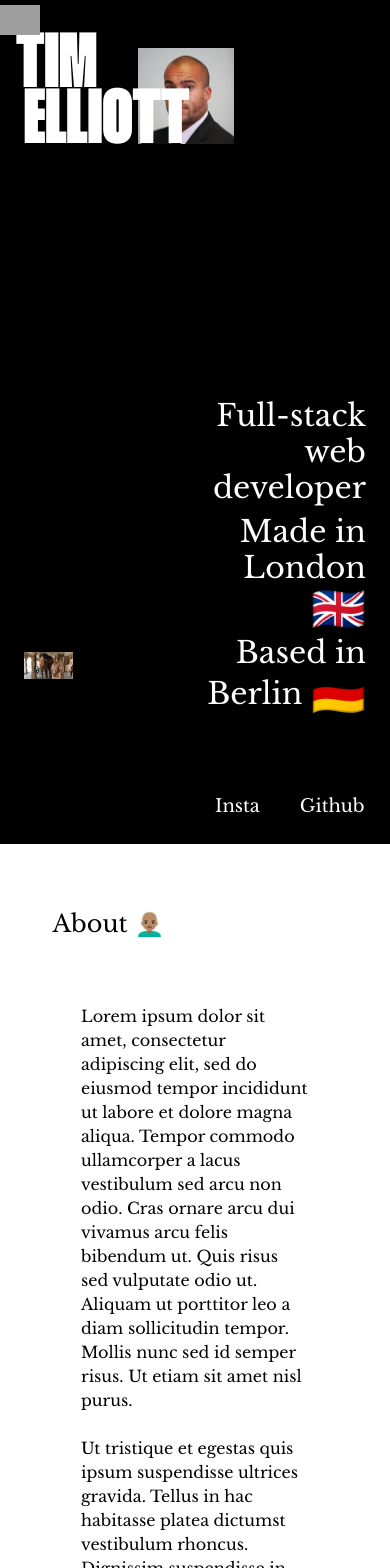
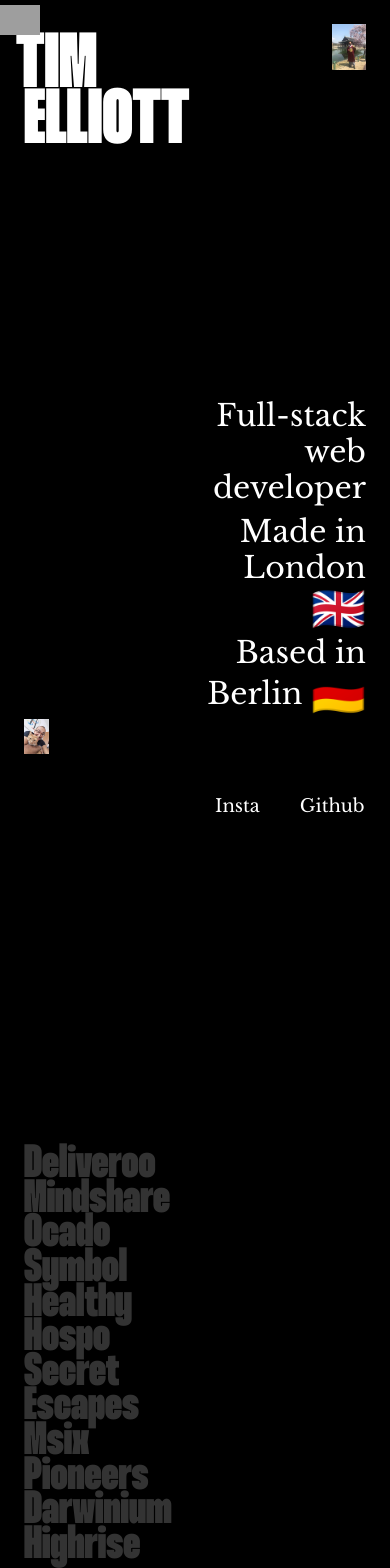
Before and after one commit to telliott22/teweb.dev, a Next.js app: page / in a window 390 px wide. Shown: the top 1568 px of the page. Built offline with nearby package versions, Linux system fonts and the light colour scheme; grey boxes are pictures that could not be loaded.

Commit message:
:construction: project scroll pin mechanism working

```diff
--- a/components/blocks/about.js
+++ b/components/blocks/about.js
@@ -3,7 +3,7 @@ import Container from '../container'
 export default function about({}){
 
     return (
-        <section className="h-screen bg-white relative z-10 font-serif">
+        <section className="min-h-screen bg-white relative z-10 font-serif">
 
             <Container>
 
--- a/components/blocks/hero.js
+++ b/components/blocks/hero.js
@@ -80,7 +80,7 @@ export default function Hero({data}) {
 
   return (
     <Container>
-      <section className="h-screen bg-black text-white py-6 cursor-none relative">
+      <section className="min-h-screen bg-black text-white py-6 cursor-none relative mb-28">
 
         <div className="flex flex-row">
           <h1 style={{fontVariationSettings: '"wght" 850'}} className="font-display-head text-10xl leading-tighter z-10 relative">
--- /dev/null
+++ b/components/blocks/projects.js
@@ -0,0 +1,164 @@
+import { useEffect, useRef, useState } from 'react'
+import Container from '../container'
+import Image from 'next/image';
+import MindshareImage from '../../public/images/mindshare.jpg';
+import DeliverooImage from '../../public/images/deliveroo.jpg';
+
+export default function Projects({}){
+
+    const scrollContainer = useRef(0);
+    const image = useRef(0);
+    const [activeProject, setActiveProject] = useState({});
+
+    const projects = [
+
+        {title: 'Deliveroo',image: DeliverooImage},
+        {title: 'Mindshare', image: MindshareImage},
+        {title: 'Ocado',image: MindshareImage},
+        {title: 'Symbol',image: MindshareImage},
+        {title: 'Healthy Hospo',image: MindshareImage},
+        {title: 'Secret Escapes',image: MindshareImage},
+        {title: 'Msix Pioneers',image: MindshareImage},
+        {title: 'Darwinium',image: MindshareImage},
+        {title: 'Highrise',image: MindshareImage}
+
+    ]
+
+    function hoverListItem(index){
+
+        setActiveProject(projects[index]);
+
+    }
+
+    useEffect(()=>{
+
+        initScrollFunctions();
+
+        window.addEventListener('scroll',initScrollFunctions)
+
+    },[])
+
+    function initScrollFunctions(){
+
+        const scrollTop = window.pageYOffset || document.documentElement.scrollTop;
+        const scrollBottoom = scrollTop + window.innerHeight;
+        const containerYOffset = getCoords(scrollContainer.current).top
+        const containerHeight = scrollContainer.current.offsetHeight;
+        const imageHeight = image.current.offsetHeight;
+        const containerHeightWithOffset = containerYOffset + containerHeight + (window.innerHeight - imageHeight);
+
+        if(scrollTop > containerYOffset && scrollBottoom < containerHeightWithOffset){
+
+            image.current.classList.add('fixed','pr-6','top-0');
+            image.current.classList.remove('absolute','bottom-0');
+
+        }else if(scrollBottoom > containerHeightWithOffset){
+
+            image.current.classList.add('absolute','bottom-0');
+            image.current.classList.remove('fixed','top-0','pr-6');
+
+        }else{
+
+            image.current.classList.add('absolute','top-0');
+            image.current.classList.remove('fixed','pr-6','bottom-0');
+
+        }
+
+        return scrollTop
+
+    }
+
+    function renderActiveProject(){
+
+
+        if (activeProject && activeProject.title) {
+
+            return (
+                <div>
+
+                    <div className="w-full">
+
+                        <Image src={activeProject.image} layout="responsive" />
+
+                    </div>
+
+                    <p>{activeProject.title}</p>
+                    <h3>{activeProject.title}</h3>
+
+                    <p>
+                    Lorem ipsum dolor sit amet, consectetur adipiscing elit, sed do eiusmod tempor incididunt ut labore et dolore magna aliqua. Est ultricies integer quis auctor elit sed. Nisi lacus sed viverra tellus. Curabitur vitae nunc sed velit dignissim sodales ut. Mauris cursus mattis molestie a iaculis at. Enim diam vulputate ut pharetra sit amet aliquam id diam. Amet mattis vulputate enim nulla aliquet porttitor lacus.
+                    </p>
+
+                    <p>
+                     Eleifend quam adipiscing vitae proin sagittis nisl rhoncus. Egestas dui id ornare arcu odio. A scelerisque purus semper eget. Duis ultricies lacus sed turpis tincidunt id aliquet risus feugiat. Sapien eget mi proin sed libero enim sed faucibus turpis. Nisl rhoncus mattis rhoncus urna neque.
+                    </p>
+
+                </div>
+            )
+
+
+
+        }
+
+
+
+    }
+
+    function renderList(){
+
+        return projects.map((project,index) => {
+            return <li className="font-display-head text-9xl leading-tightish opacity-20 hover:opacity-100" style={{fontVariationSettings: '"wght" 850'}} onMouseEnter={() => hoverListItem(index)} key={index}>{project.title}</li>
+        })
+    }
+
+    function getCoords(elem) { // crossbrowser version
+        var box = elem.getBoundingClientRect();
+
+        var body = document.body;
+        var docEl = document.documentElement;
+
+        var scrollTop = window.pageYOffset || docEl.scrollTop || body.scrollTop;
+        var scrollLeft = window.pageXOffset || docEl.scrollLeft || body.scrollLeft;
+
+        var clientTop = docEl.clientTop || body.clientTop || 0;
+        var clientLeft = docEl.clientLeft || body.clientLeft || 0;
+
+        var top  = box.top +  scrollTop - clientTop;
+        var left = box.left + scrollLeft - clientLeft;
+
+        return { top: Math.round(top), left: Math.round(left) };
+    }
+
+
+    return (
+        <section className="min-h-screen bg-black font-serif text-white overflow-hidden">
+
+            <Container>
+
+                <div ref={ scrollContainer } className="relative">
+
+                    <div className="w-6/12 py-48">
+
+                        <ul className="relative z-10">
+
+                            { renderList() }
+
+                        </ul>
+
+                    </div>
+
+
+                    <div ref={ image } className="w-6/12 top-0 right-0 transform-gpu">
+
+                        { renderActiveProject () }
+
+                    </div>
+
+                </div>
+
+            </Container>
+
+        </section>
+    )
+
+}
--- a/components/custom-cursor.js
+++ b/components/custom-cursor.js
@@ -16,7 +16,7 @@ export default function CustomCursor({}){
             hoverIconPath = hoverIcon
         }
 
-        return <img className="absolute top-1/2 left-1/2 -translate-x-1/2 -translate-y-1/2" src={'icons/'+hoverIconPath} />
+        return <img className="absolute top-1/2 left-1/2 -translate-x-1/2 -translate-y-1/2" src={'/icons/'+hoverIconPath} />
 
     }
 
@@ -54,7 +54,7 @@ export default function CustomCursor({}){
     }
 
     return (
-        <div id="customCursor" className="fixed top-0 left-0 pointer-events-none h-10 w-10 z-20" >
+        <div id="customCursor" className="none md:block fixed top-0 left-0 pointer-events-none h-10 w-10 z-20" >
             {renderHoverIcon()}
         </div>
     )
--- a/pages/index.js
+++ b/pages/index.js
@@ -1,7 +1,7 @@
-import Container from '../components/container'
 import Layout from '../components/layout'
 import Hero from '../components/blocks/hero'
 import About from '../components/blocks/about'
+import Projects from '../components/blocks/projects'
 import CustomCursor from '../components/custom-cursor.js'
 
 function renderPage({ pageData, settings }) {
@@ -9,6 +9,8 @@ function renderPage({ pageData, settings }) {
       <Layout >
 
         <Hero />
+
+        <Projects />
 
         <About />
 
--- a/tailwind.config.js
+++ b/tailwind.config.js
@@ -27,7 +27,8 @@ module.exports = {
       },
       lineHeight: {
         tight: 1.2,
-        tighter: 0.72
+        tighter: 0.72,
+        tightish: 0.74
       },
       fontSize: {
         '5xl': '2.5rem',
```
Also changed, not shown: public/images/deliveroo.jpg (added), public/images/mindshare.jpg (added). Lines whose indentation alone changed are shown as unchanged.
